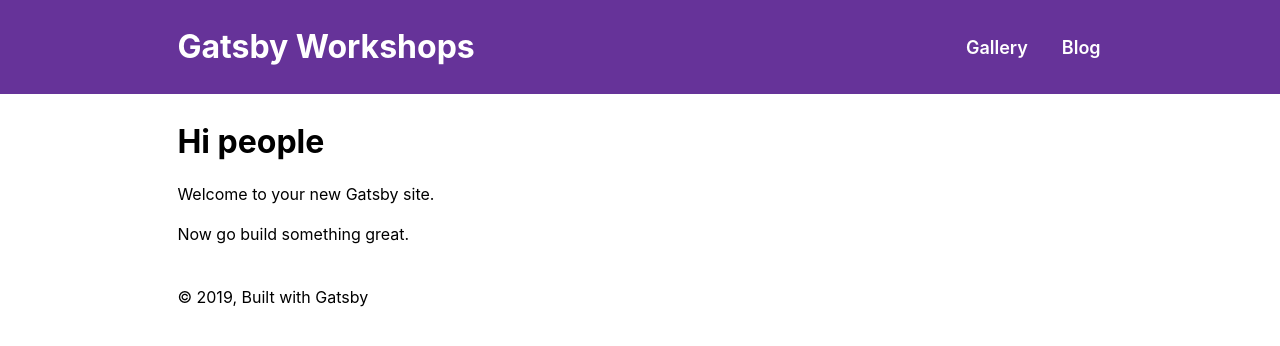
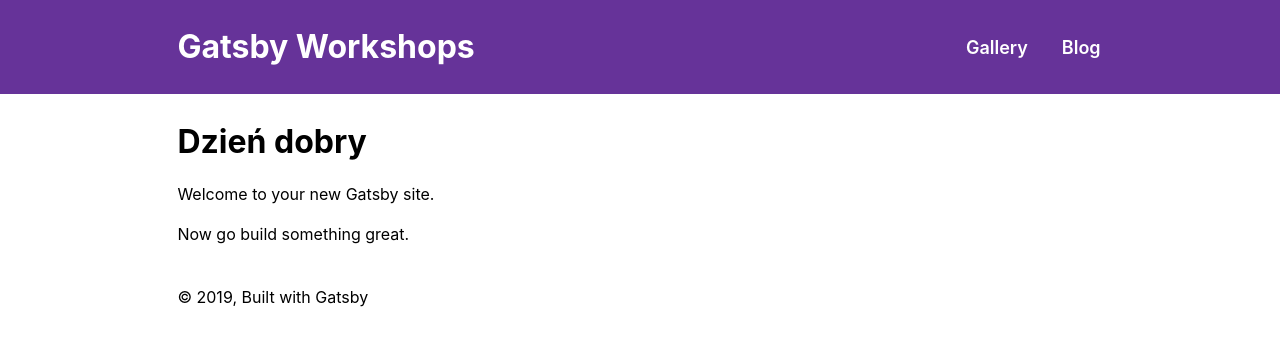
Before and after one commit to Pagepro/gatsby-workshop, a Gatsby site: page / in a window 1280 px wide. Built offline with nearby package versions, Linux system fonts and the light colour scheme; Gatsby itself is replaced by a stand-in of ours.

Commit message:
changed heading on index

```diff
--- a/src/pages/index.js
+++ b/src/pages/index.js
@@ -6,7 +6,7 @@ import SEO from "../components/seo"
 const IndexPage = () => (
   <Layout>
     <SEO title="Home" />
-    <h1>Hi people</h1>
+    <h1>Dzień dobry</h1>
     <p>Welcome to your new Gatsby site.</p>
     <p>Now go build something great.</p>
   </Layout>
```
